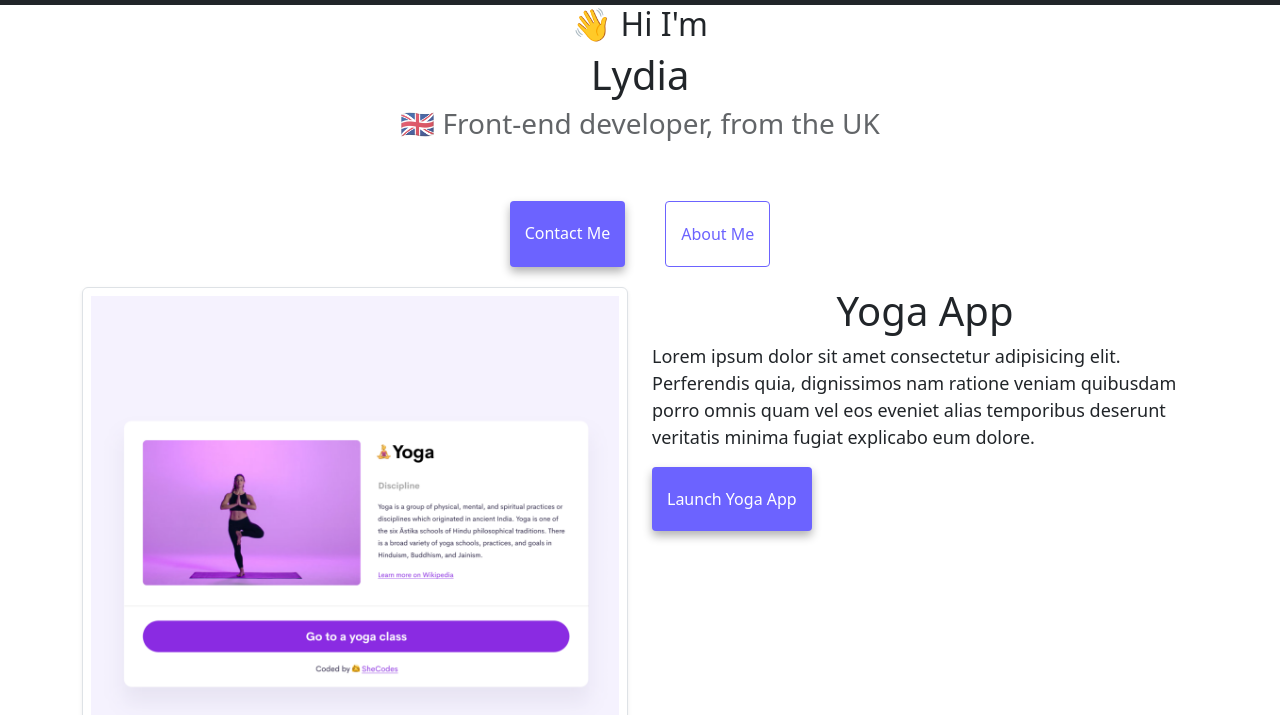
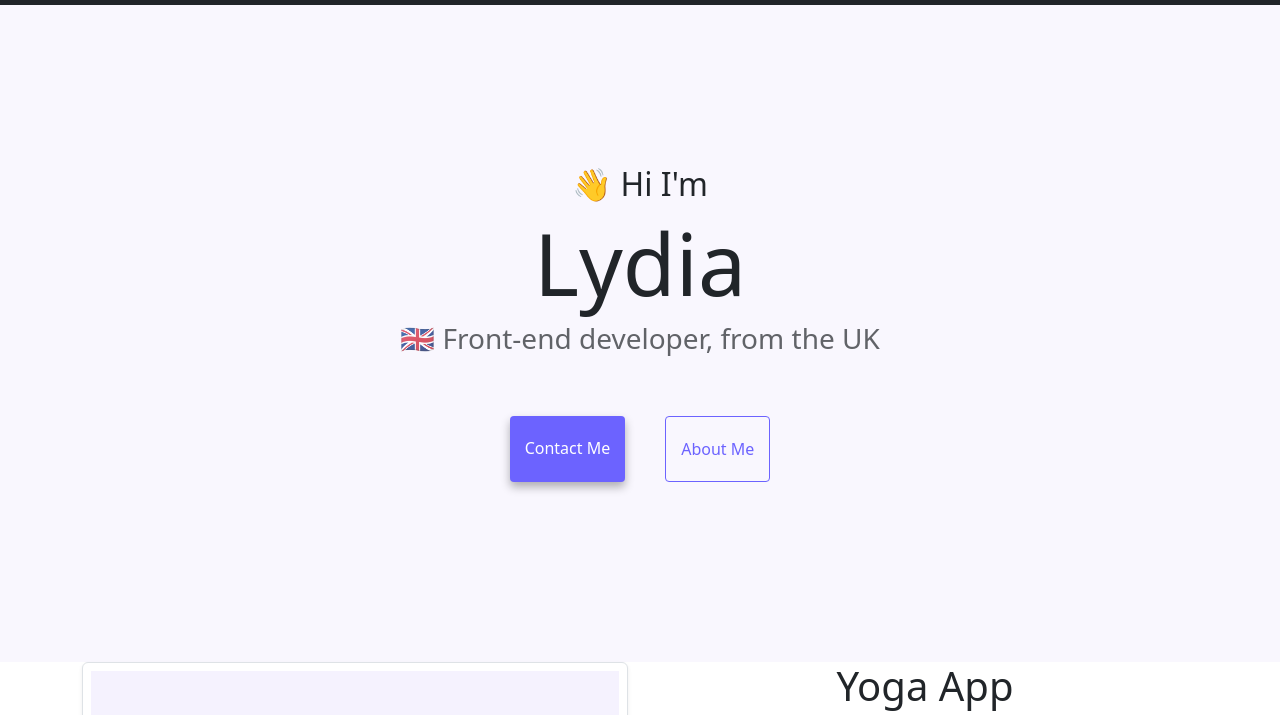
Before and after one commit to lydiapainter/multiple-pages-static, a website: page index.html in a window 1280 px wide. Shown: the part 64-779 px from the top of the page. Drawn offline with nearby package versions, Linux system fonts and the light colour scheme.

Commit message:
Adding Hero Div on Index

```diff
--- a/index.html
+++ b/index.html
@@ -65,6 +65,7 @@
         </div>
       </div>
     </nav>
+    <div class="hero">
     <h2>👋 Hi I'm</h2>
     <h1>Lydia</h1>
     <h3>🇬🇧 Front-end developer, from the UK</h3>
@@ -73,6 +74,7 @@
         >Contact me</a
       >
       <a href="about.html" class="about-link" title="About me">About me</a>
+    </div>
     </div>
     <div class="container">
       <div class="row">
```
